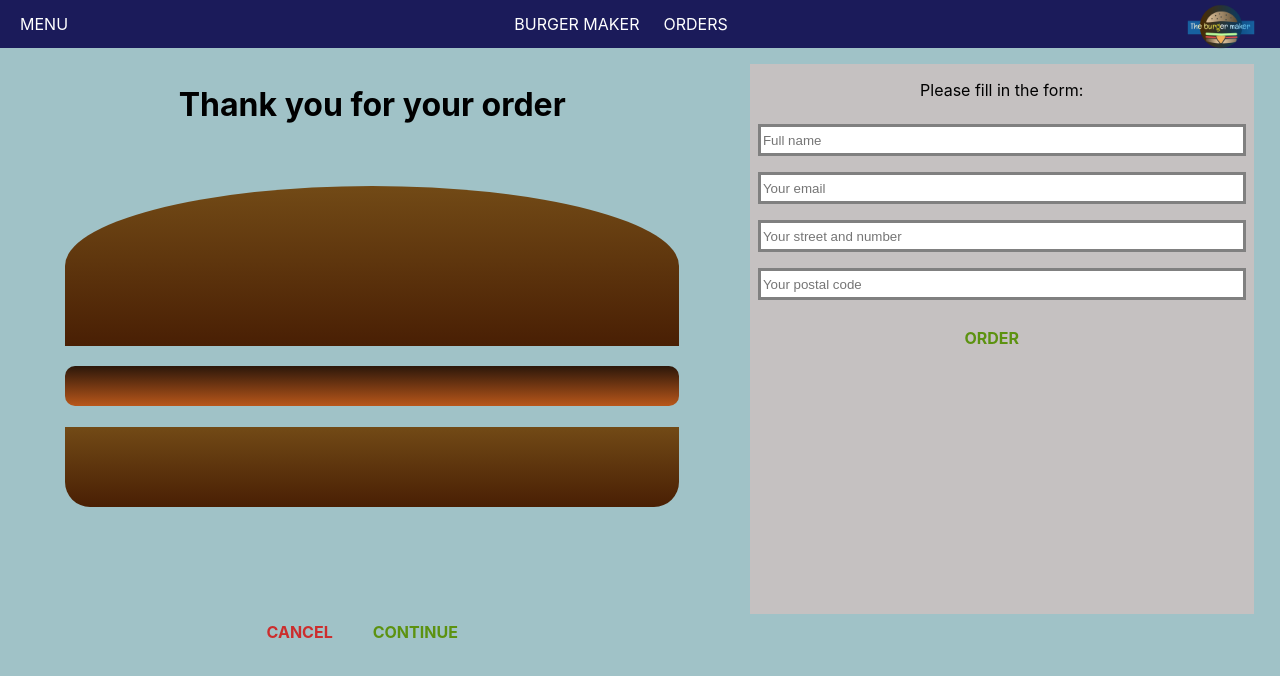
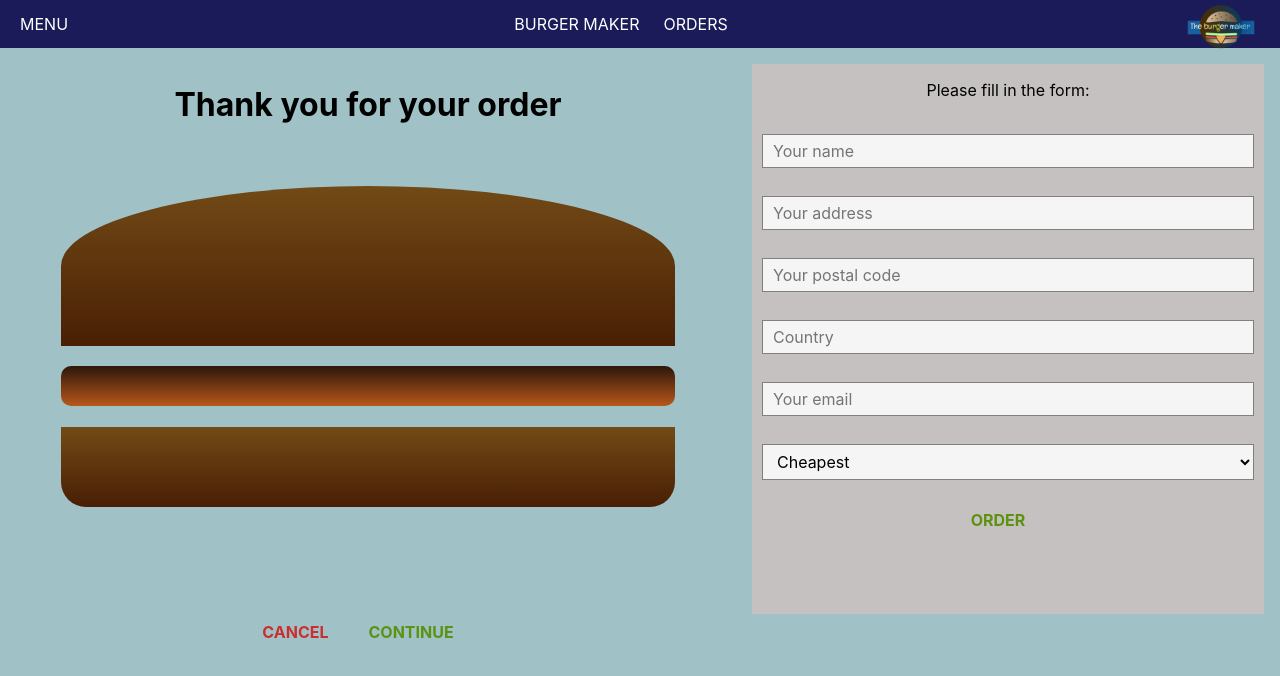
Before and after one commit to Danijela2019/The-burger-maker, a React (Create React App) app: page /checkout in a window 1280 px wide. Both pictures are taken after a click on the button "CONTINUE". Shown: the top 676 px of the page. Built offline with nearby package versions, Linux system fonts and the light colour scheme.

Commit message:
Created form validation

```diff
--- a/src/CSS/Button.module.css
+++ b/src/CSS/Button.module.css
@@ -22,3 +22,7 @@
 .Danger {
   color: #cc2d2d;
 }
+.Button:disabled {
+  color: #ccc;
+  cursor: not-allowed;
+}
--- a/src/CSS/ContactData.module.css
+++ b/src/CSS/ContactData.module.css
@@ -3,16 +3,6 @@
   margin-left: 2rem;
   width: 80%;
   background: whitesmoke;
-}
-.Form {
-  display: flex;
-  flex-direction: column;
-}
-.FormField {
-  margin: 0.5rem;
-  height: 1.5rem;
-  width: auto;
-  border: solid grey;
 }
 
 @media (min-width: 600px) {
--- /dev/null
+++ b/src/CSS/Input.module.css
@@ -0,0 +1,24 @@
+.InputContainer {
+  width: 100%;
+  padding: 10px;
+  box-sizing: border-box;
+}
+.Label {
+  display: block;
+  margin-bottom: 8px;
+  font-weight: bold;
+}
+.InputElement {
+  outline: none;
+  border: 1px solid grey;
+  background-color: whitesmoke;
+  font: inherit;
+  padding: 6px 10px;
+  display: block;
+  width: 100%;
+  box-sizing: border-box;
+}
+
+.Invalid {
+  background-color: rgb(207, 116, 116);
+}
--- a/src/components/Button.jsx
+++ b/src/components/Button.jsx
@@ -3,7 +3,13 @@ import classes from '../CSS/Button.module.css'
 
 const Button = (props) => {
     return (
-        <button className={[classes.Button, classes[props.btnType]].join(' ')} onClick={props.clicked}>{props.children}</button>
+        <button
+            className={[classes.Button, classes[props.btnType]].join(' ')}
+            disabled={props.disabled}
+            onClick={props.clicked}
+        >
+            {props.children}
+        </button>
 
     )
 }
--- a/src/components/ContactData.jsx
+++ b/src/components/ContactData.jsx
@@ -3,38 +3,159 @@ import classes from  '../CSS/ContactData.module.css'
 import Button from './Button'
 import axios from '../axios_orders'
 import Spinner from './Spinner'
+import Input from './Input'
 
 const ContactData = (props) => {
     const[loading, setLoading] = useState(false)
+    //const[formIsValid, setFormIsValid] = useState(true)
+    const [orderForm, setOrderForm] = useState({
+        name: {
+            elementType:'input',
+            elementConfig : {
+                type:'text',
+                placeholder: 'Your name'
+            },
+            value: '',
+            validation: {
+                required: true
+            }
+        },
+        street: {
+            elementType:'input',
+            elementConfig : {
+                type:'text',
+                placeholder: 'Your address'
+            },
+            value: '',
+            validation: {
+                required: true
+            },
+            valid: false,
+            touched: false,
+        },
+        postalCode: {
+            elementType:'input',
+            elementConfig : {
+                type:'text',
+                placeholder: 'Your postal code'
+            },
+            value: '',
+            validation: {
+                required: true
+            },
+            valid: false,
+            touched: false,
+            minLength: 5,
+            maxLength: 5
+        },
+        country: {
+            elementType:'input',
+            elementConfig : {
+                type:'text',
+                placeholder: 'Country'
+            },
+            value: '',
+            validation: {
+                required: true
+            },
+            valid:false,
+            touched:false
+        },
+        email:{
+            elementType:'input',
+            elementConfig : {
+                type:'email',
+                placeholder: 'Your email'
+            },
+            value: '',
+            validation: {
+                required: true
+            },
+            valid:false,
+            touched:false
+        },
+        delivery: {
+            elementType:'select',
+            elementConfig : {
+                options: [
+                   {value: 'fastest', displayValue: 'Fastest'},
+                   {value: 'cheapest', displayValue: 'Cheapest'},
+                ]
+            },
+            value: 'cheapest',
+            validation: {},
+            valid: true
+        },
 
-    /* const[ contact, setContact ] = useState({
-         name: '',
-         email: '',
-         address: {
-             street: '',
-             postalCode: ''
-         }
-     })*/
+    });
+
+    const Validate = (value, rules) => {
+        let isValid = true;
+
+        if(rules.required) {
+            isValid = value.trim() !== '' && isValid;
+        }
+        if(rules.minLength){
+            isValid = value.length >= rules.minLength && isValid
+        }
+        if(rules.maxLength){
+            isValid = value.length <= rules.maxLength && isValid
+        }
+
+        return isValid;
+    }
+    const formElementsArray = [];
+    for(let key in orderForm) {
+        formElementsArray.push({
+            id: key,
+            config: orderForm[key]
+        })
+    }
+
+    const inputChangedHandler = (event, inputIdentifier) => {
+        const updatedOrderForm = {...orderForm}
+        const updatedFormElement = {...updatedOrderForm[inputIdentifier]}
+        updatedFormElement.value = event.target.value;
+        updatedOrderForm[inputIdentifier] = updatedFormElement;
+         updatedFormElement.valid = Validate(updatedFormElement.value, updatedFormElement.validation);
+        updatedFormElement.touched = true;
+        setOrderForm(updatedOrderForm);
+        /*for(let inputIdentifier in updatedOrderForm){
+            setFormIsValid(updatedOrderForm[inputIdentifier].valid && formIsValid)
+        }*/
+    }
+
+    const configArray = formElementsArray.map((formElement) => {
+        return (
+        <Input
+            key={formElement.id}
+            elementType={formElement.config.elementType}
+            elementConfig={formElement.config.elementConfig}
+            value={formElement.config.value}
+            changed={(event) => inputChangedHandler(event, formElement.id)}
+            invalid={!formElement.config.valid}
+            shouldValidate={formElement.config.validation}
+            touched={formElement.config.touched}
+        />
+        )
+    })
+
+
 
     const orderHandler = (event) => {
         event.preventDefault()
-         //setLoading(true);
+         setLoading(true);
+         const formData = {}
+         for (let formElementIdentifier in orderForm){
+             formData[formElementIdentifier]=orderForm[formElementIdentifier].value;
+         }
         const order = {
             ingredients: props.ingredients,
             price: props.price,
-            customer: {
-                name: 'Dani Mani',
-                address: {
-                    street: 'Somestreet 2',
-                    zipcode: '1223',
-                    country: 'Sweden'
-                },
-                email:'Dani@mani.com'
-            },
-            deliveryMethod: 'fastest'
+            orderData: formData
         }
         axios.post('/orders.json', order)
-        .then( response => {
+        .then( _response => {
             setLoading(false)
             props.history.push('/')
         })
@@ -44,15 +165,12 @@ const ContactData = (props) => {
     }
 
     let form = (
-        <form className={classes.Form} >
-            <input className={classes.FormField} type="text" name='name' placeholder='Full name'/>
-            <input className={classes.FormField} type="text" name='email' placeholder='Your email'/>
-            <input className={classes.FormField} type="text" name='street' placeholder='Your street and number'/>
-            <input className={classes.FormField} type="text" name='postalCode' placeholder='Your postal code'/>
-            <Button btnType='Success' clicked={orderHandler}>ORDER</Button>
+        <form onSubmit={orderHandler} className={classes.Form} >
+            {configArray}
+            <Button btnType='Success'>ORDER</Button>
         </form>
     );
-    if( false ) {
+    if( loading ) {
         form = <Spinner />
     }
 
--- /dev/null
+++ b/src/components/Input.jsx
@@ -0,0 +1,53 @@
+import React from 'react';
+import classes from '../CSS/Input.module.css'
+
+const  Input = (props) => {
+    let inputElement = null;
+    const inputClasses=[classes.InputElement]
+    if(props.invalid && props.shouldValidate && props.touched){
+        inputClasses.push(classes.Invalid)
+    }
+    switch (props.elementType) {
+        case ('input'):
+            inputElement = <input
+                className={inputClasses.join(' ')}
+                {...props.elementConfig}
+                value={props.value}
+                onChange={props.changed}
+
+            />;
+            break;
+        case ('textarea'):
+            inputElement = <textarea
+                className={inputClasses.join(' ')}
+                {...props.elementConfig}
+                value={props.value}
+                onChange={props.changed}
+            />;
+            break;
+            case ('select'):
+                inputElement =
+                <select className={inputClasses.join(' ')} value={props.value} onChange={props.changed}>
+                    {props.elementConfig.options.map((option) => (
+                        <option key={option.value} value={option.value}>{option.displayValue}</option>
+                    ))}
+
+                </select>;
+                break;
+        default:
+            inputElement = <input
+                className={classes.InputElement}
+                {...props.elementConfig}
+                value={props.value} onChange={props.changed}
+            />;
+    }
+
+    return (
+        <div className={classes.InputContainer}>
+            <label className={classes.Label}> {props.label} </label>
+            {inputElement}
+        </div>
+    )
+}
+
+export default Input;
```
Also changed, not shown: 2 other files (tests, documents, lock files or other folders).
